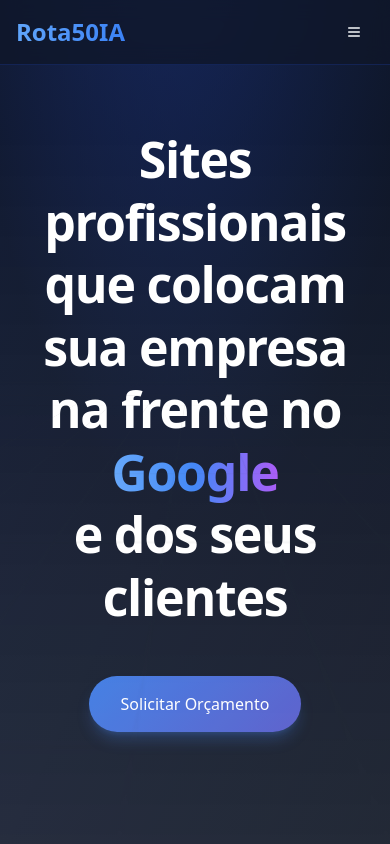
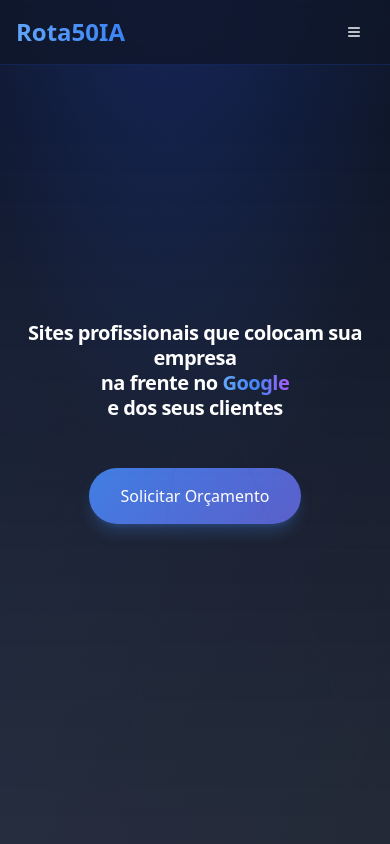
Before and after one commit to edilson-morais/sites-profissionais-rota50ia-edit, a React (Vite) app: page / in a window 390 px wide. Shown: the top 844 px of the page. Built offline with nearby package versions, Linux system fonts and the light colour scheme.

Commit message:
Diminuir fonte do hero
Reduziu o tamanho da fonte do hero em 30px em todos os breakpoints.

```diff
--- a/src/components/ui/hero-section-dark.tsx
+++ b/src/components/ui/hero-section-dark.tsx
@@ -76,7 +76,7 @@ const HeroSection = React.forwardRef<HTMLDivElement, HeroSectionProps>(({
 
 
               {/* Main title with blue gradients - Extra Large */}
-              <h1 className="text-[3.125rem] md:text-[5.375rem] lg:text-[7.375rem] xl:text-[7.375rem] font-bold tracking-tight leading-tight">
+              <h1 className="text-[1.25rem] md:text-[3.5rem] lg:text-[5.5rem] xl:text-[5.5rem] font-bold tracking-tight leading-tight">
                 <span className="text-white">{title}</span>
                 <br />
                 <span className="text-white">{subtitle.regular}</span>
```
